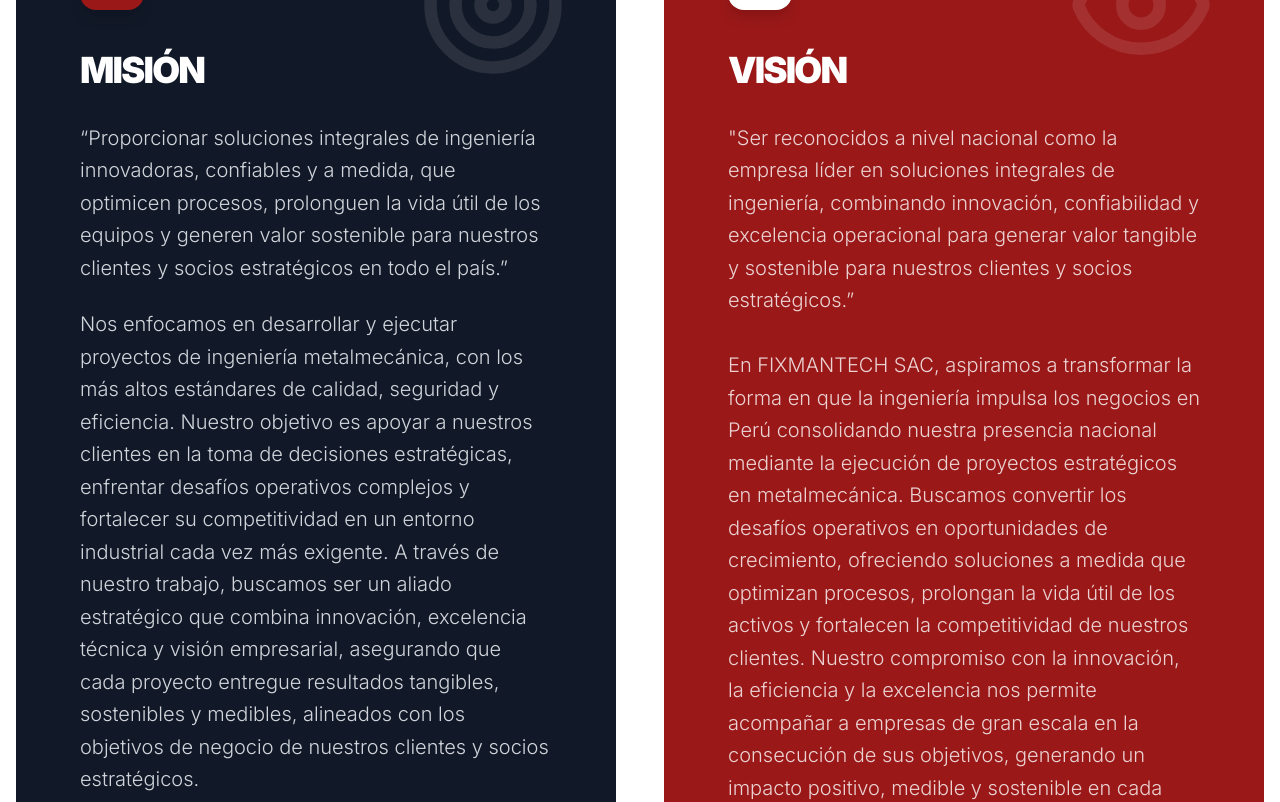
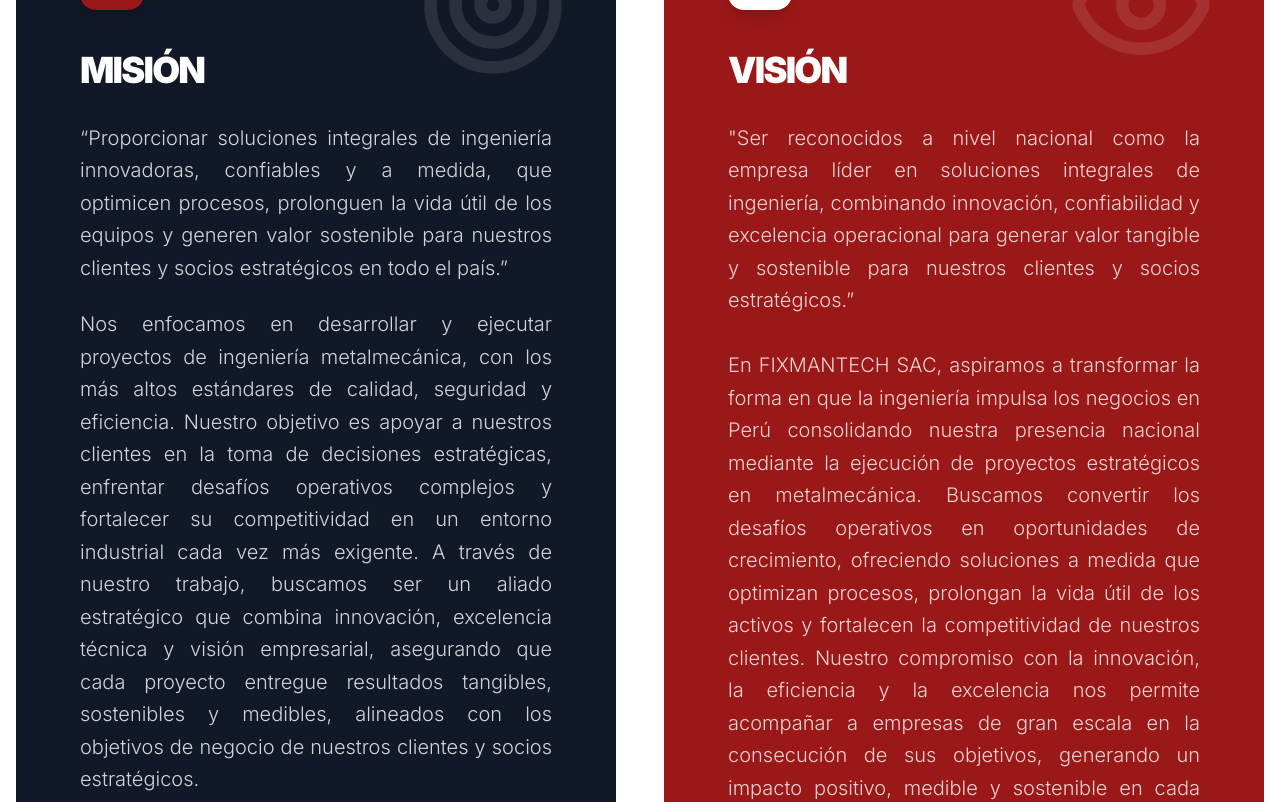
Before and after one commit to LuisAlatta/WebFixmantech, a React (Vite) app: page /nosotros in a window 1280 px wide. Shown: the part 1700-2502 px from the top of the page. Built offline with nearby package versions, Linux system fonts and the light colour scheme.

Commit message:
justificacion de texto y cambio de frase de servicios

```diff
--- a/src/pages/AboutPage.tsx
+++ b/src/pages/AboutPage.tsx
@@ -106,11 +106,11 @@ const AboutPage = () => {
                             <Target size={32} />
                         </div>
                         <h3 className="text-4xl font-[900] mb-8 uppercase tracking-tighter">Misión</h3>
-                        <p className="text-xl text-secondary-300 font-light leading-relaxed">
+                        <p className="text-xl text-secondary-300 font-light leading-relaxed text-justify">
                             “Proporcionar soluciones integrales de ingeniería innovadoras, confiables y a medida, que optimicen procesos, prolonguen la vida útil de los equipos y generen valor sostenible para nuestros clientes y socios estratégicos en todo el país.”
 
                         </p> <br />
-                        <p className="text-xl text-secondary-300 font-light leading-relaxed">
+                        <p className="text-xl text-secondary-300 font-light leading-relaxed text-justify">
                             Nos enfocamos en desarrollar y ejecutar proyectos de ingeniería metalmecánica, con los más altos estándares de calidad, seguridad y eficiencia. Nuestro objetivo es apoyar a nuestros clientes en la toma de decisiones estratégicas, enfrentar desafíos operativos complejos y fortalecer su competitividad en un entorno industrial cada vez más exigente.
                             A través de nuestro trabajo, buscamos ser un aliado estratégico que combina innovación, excelencia técnica y visión empresarial, asegurando que cada proyecto entregue resultados tangibles, sostenibles y medibles, alineados con los objetivos de negocio de nuestros clientes y socios estratégicos.
 
@@ -128,7 +128,7 @@ const AboutPage = () => {
                             <Eye size={32} />
                         </div>
                         <h3 className="text-4xl font-[900] mb-8 uppercase tracking-tighter text-white">Visión</h3>
-                        <p className="text-xl text-white/80 font-light leading-relaxed">
+                        <p className="text-xl text-white/80 font-light leading-relaxed text-justify">
                             "Ser reconocidos a nivel nacional como la empresa líder en soluciones integrales de ingeniería, combinando innovación, confiabilidad y excelencia operacional para generar valor tangible y sostenible para nuestros clientes y socios estratégicos.”
                             <br /><br />
                             En FIXMANTECH SAC, aspiramos a transformar la forma en que la ingeniería impulsa los negocios en Perú consolidando nuestra presencia nacional mediante la ejecución de proyectos estratégicos en metalmecánica.
--- a/src/pages/ServicesPage.tsx
+++ b/src/pages/ServicesPage.tsx
@@ -178,7 +178,7 @@ const ServicesPage = () => {
                         className="max-w-4xl"
                     >
                         <h1 className="text-6xl md:text-8xl font-[900] mb-8 tracking-tighter uppercase leading-none text-secondary-900">
-                            INGIENERIA EN PRECISION DE       <span className="text-primary-500">PLASMADA</span>
+                            INGIENERIA DE PLASMA <span className="text-primary-500">DE ALTA PRECISION</span>
                         </h1>
                         <p className="text-xl md:text-2xl text-secondary-900 max-w-2xl font-light leading-relaxed">
                             Desarrollamos soluciones técnicas personalizadas que impulsan la eficiencia, la innovación y el crecimiento a media para las grandes empresas.
```
